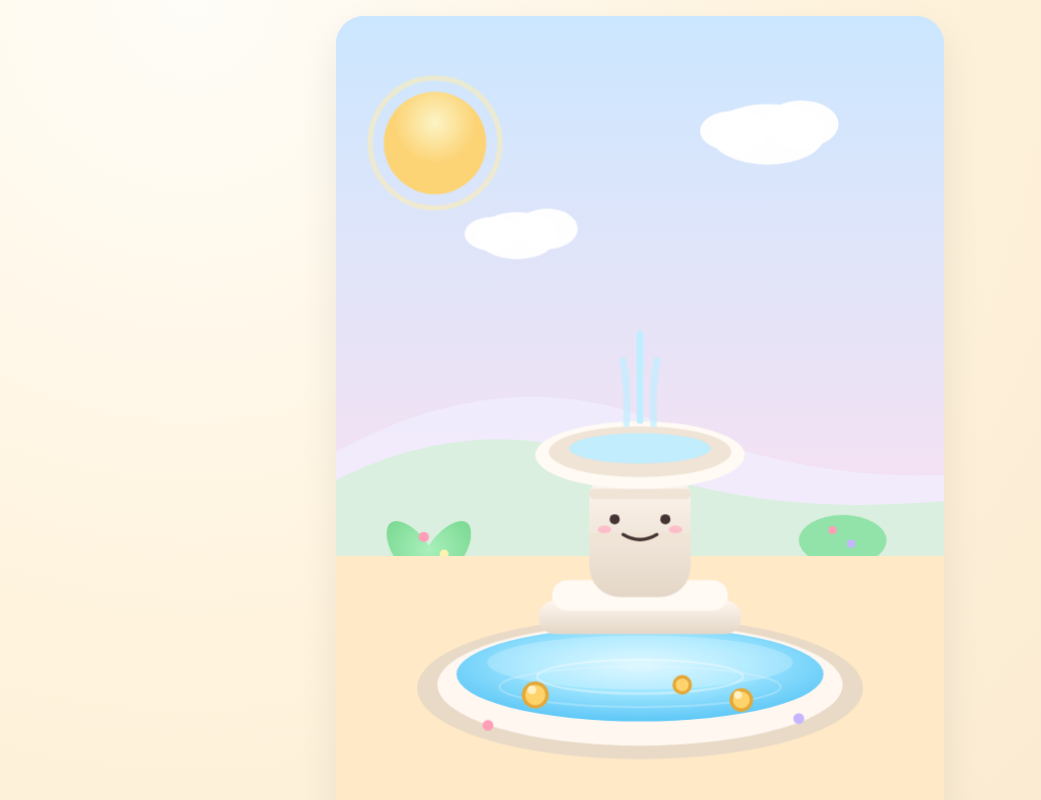
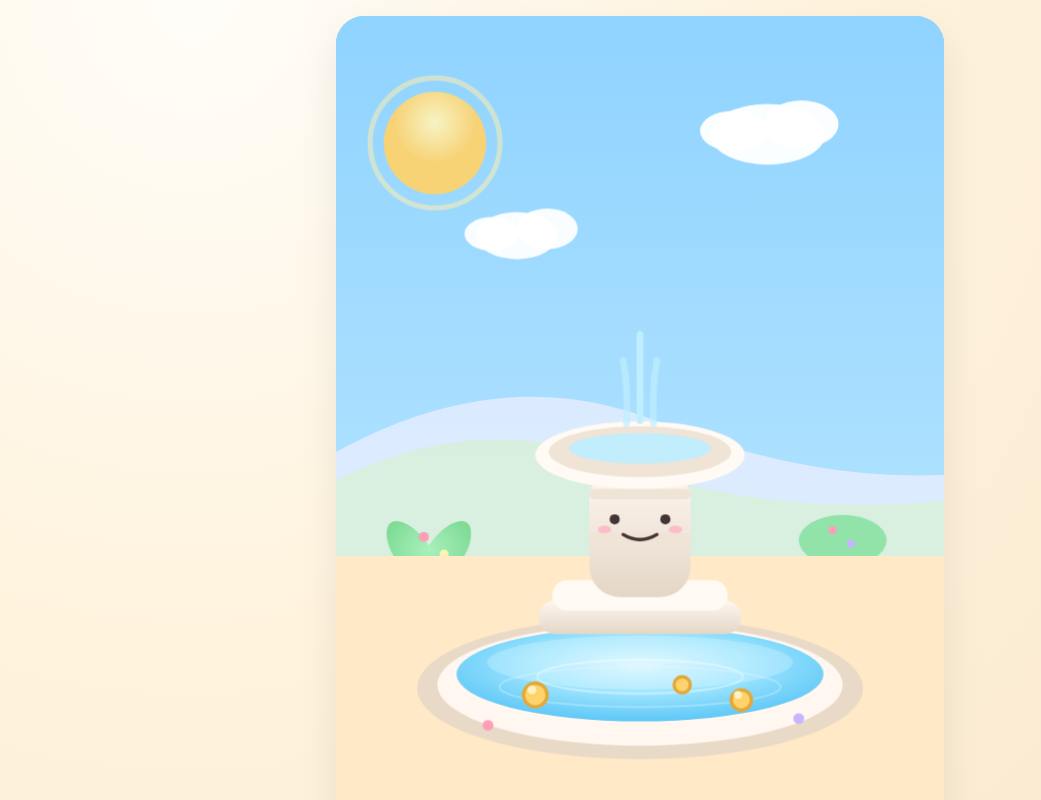
Before and after one commit to babel-lab/2025-WishingWell, a plain HTML site: page index.html in a window 1280 px wide. Shown: the top 800 px of the page, without its empty margins (0-1041 px from the left). Drawn offline with Linux system fonts and the light colour scheme.

Commit message:
fix: 天空從淡紫改天藍色

```diff
--- a/index.html
+++ b/index.html
@@ -7,11 +7,11 @@
 
   <style>
     :root {
-      /* 🌤 清晨可愛馬卡龍色系 */
-      --sky-top: #cbe7ff;        /* 淡淡寶寶藍 */
-      --sky-bottom: #ffe0f0;     /* 粉紅晨光 */
-      --ground: #ffe9c7;         /* 柔和奶油地面 */
-      --stone-main: #fff7f0;     /* 噴泉主體石材 */
+  /* 🌤 改成朝氣藍天色系 */
+  --sky-top: #8fd3ff;        /* 亮藍、乾淨的早晨天空 */
+  --sky-bottom: #c9ecff;     /* 清爽淺藍，由上往下更柔和 */
+  --ground: #ffe9c7;
+  --stone-main: #fff7f0;
   --stone-shadow: #e4d7c7;
   --water-main: #9fe6ff;
   --water-deep: #54c3f6;
@@ -239,9 +239,9 @@
         <!-- 背景天空漸層 -->
         <defs>
           <linearGradient id="skyGradient" x1="0" y1="0" x2="0" y2="1">
-            <stop offset="0%" stop-color="#cbe7ff" />
-            <stop offset="55%" stop-color="#ffe0f0" />
-            <stop offset="100%" stop-color="#ffe9c7" />
+  <stop offset="0%" stop-color="#8fd3ff" />     <!-- 上方亮藍 -->
+  <stop offset="70%" stop-color="#bfe9ff" />    <!-- 中段柔和藍 -->
+  <stop offset="100%" stop-color="#e8f8ff" />   <!-- 下方淺天藍 -->
 </linearGradient>
 
           <radialGradient id="sunGradient" cx="50%" cy="30%" r="40%">
```
Lines whose indentation alone changed are shown as unchanged.
